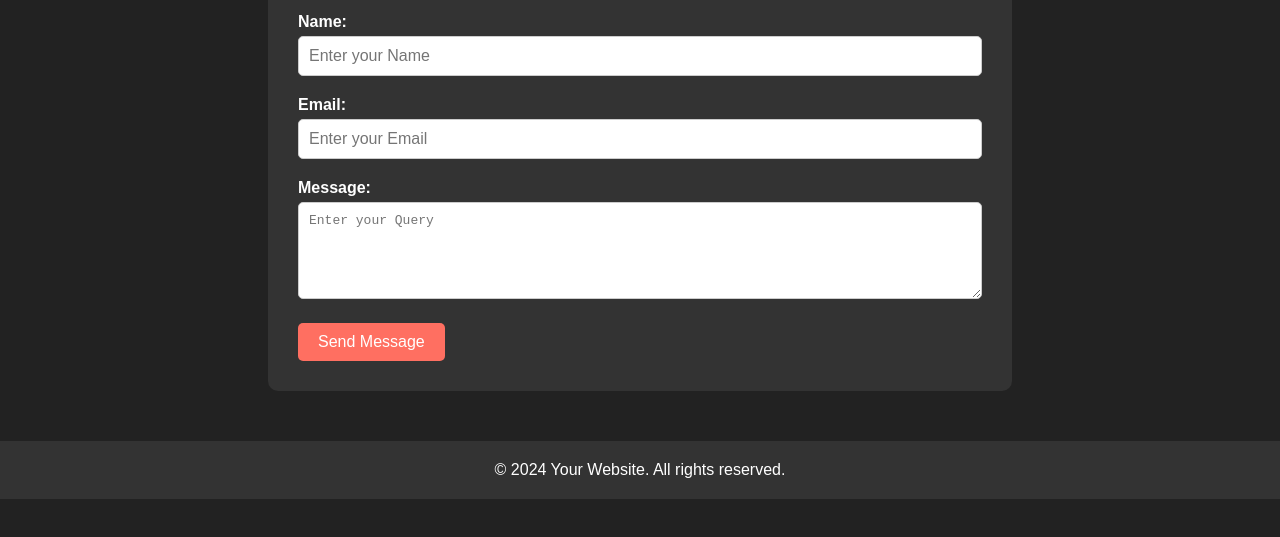
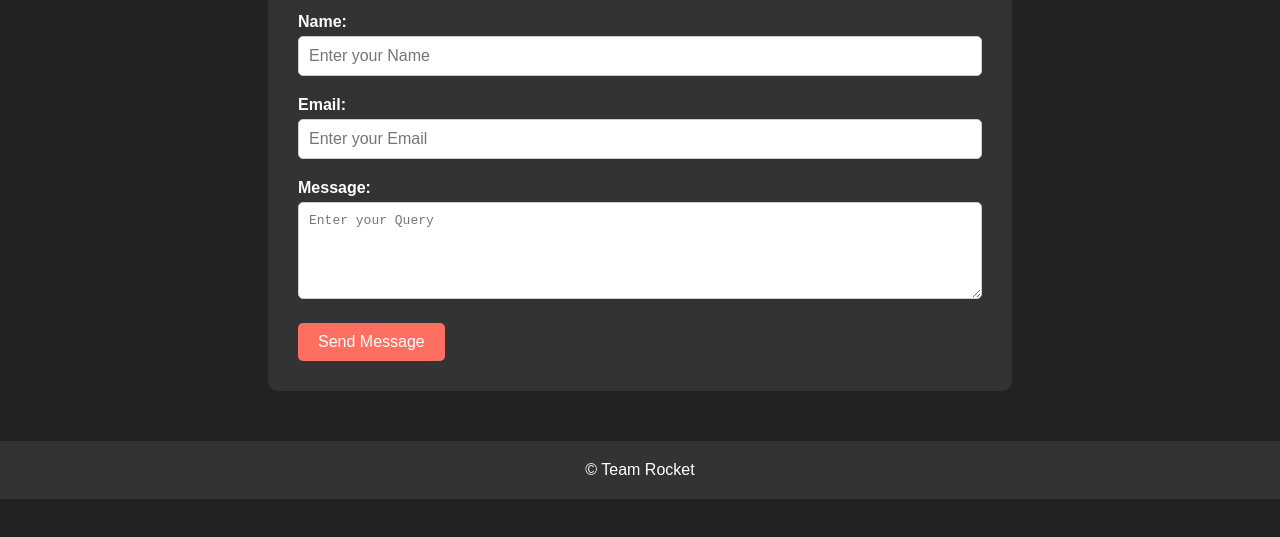
Before and after one commit to ayushpanda2005/HI, a plain HTML site: page Contact.html in a window 1280 px wide. Shown: the part 181-718 px from the top of the page. Drawn offline with Linux system fonts and the light colour scheme.

Commit message:
Update Contact.html

```diff
--- a/Contact.html
+++ b/Contact.html
@@ -160,7 +160,7 @@ footer p {
     </main>
 
     <footer>
-        <p>&copy; 2024 Your Website. All rights reserved.</p>
+        <p>&copy; Team Rocket</p>
     </footer>
 
 </body>
```
